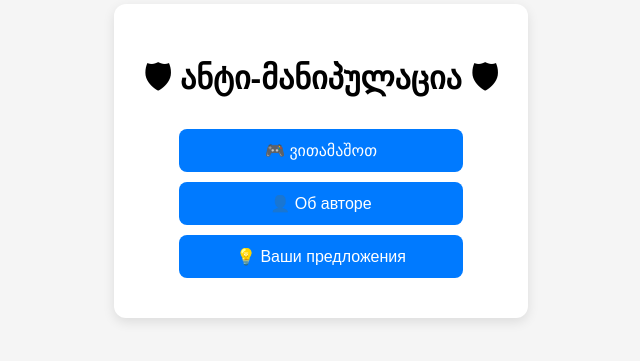
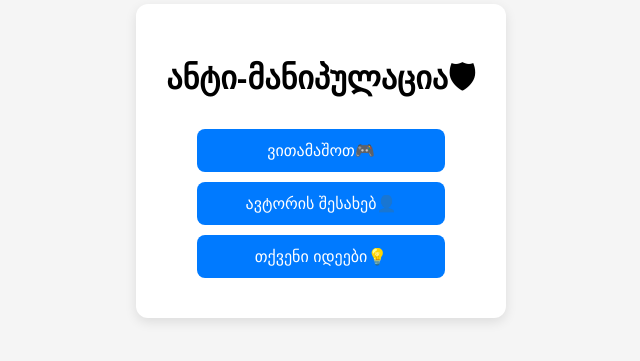
Before and after one commit to lukkaslv/antimma, a plain HTML site: page index.html in a window 1280 px wide. Shown: the part 247-608 px from the top of the page, without its empty margins (319-959 px from the left). Drawn offline with Linux system fonts and the light colour scheme.

Commit message:
Update index.html

```diff
--- a/index.html
+++ b/index.html
@@ -42,10 +42,10 @@
 </head>
 <body>
   <div class="menu">
-    <h1>🛡 ანტი-მანიპულაცია 🛡</h1>
-    <button onclick="location.href='game.html'">🎮 ვითამაშოთ</button>
-    <button onclick="alert('Автор: Лука Сулава\nПсихолог-консультант, работающий с темами границ, травм и манипуляций')">👤 Об авторе</button>
-    <button onclick="alert('Можете прислать свои предложения в Telegram: @твоя_ссылка')">💡 Ваши предложения</button>
+    <h1>ანტი-მანიპულაცია🛡</h1>
+    <button onclick="location.href='game.html'">ვითამაშოთ🎮</button>
+    <button onclick="alert('ავტორი: ლუკა სულავა\ფსიქოლოგი, რომელიც მუშაობს მანიპულაციებთან, პირად საზღვრებთან და ტრავმევთან')">ავტორის შესახებ👤</button>
+    <button onclick="alert('თქვენი იდეები შეგიძლიათ მომწეროთ Telegram-ში: @thndrrr')">თქვენი იდეები💡</button>
   </div>
 </body>
 </html>
```
